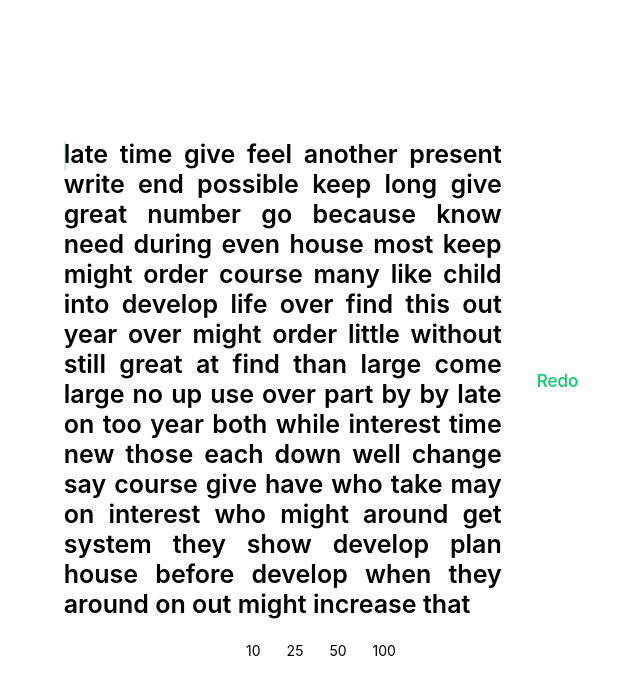
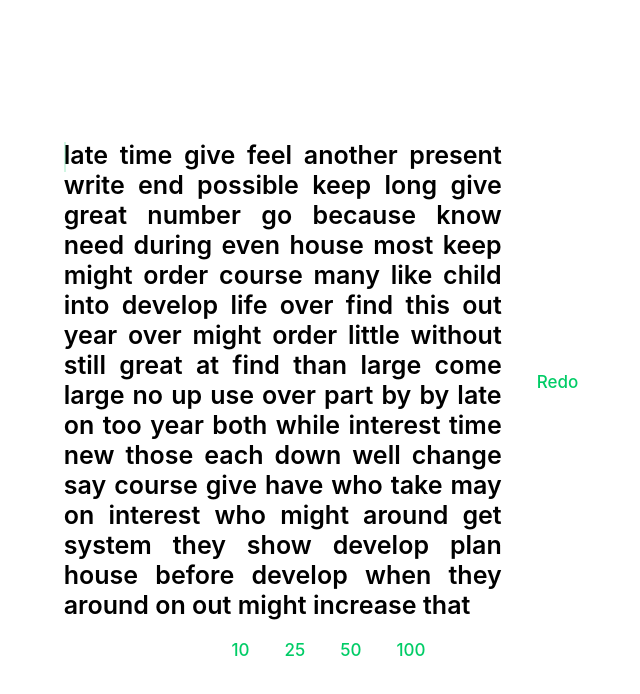
Before and after one commit to mattponiat/typingu-testo, a Next.js app: page / in a window 1280 px wide. Shown: the top 694 px of the page, without its empty margins (319-959 px from the left). Built offline with nearby package versions, Linux system fonts and the light colour scheme.

Commit message:
small changes

```diff
--- a/components/molecules/SetOfButtons/index.tsx
+++ b/components/molecules/SetOfButtons/index.tsx
@@ -1,4 +1,4 @@
-import React from "react";
+import * as React from "react";
 //Components
 import Button from "components/atoms/Button";
 //Hooks
@@ -30,12 +30,16 @@ const Wrapper = styled.div`
     border: none;
     background: none;
     padding: 5px 10px;
-    margin: 3px;
+    margin-left: 15px;
     cursor: pointer;
-    font-size: 14px;
+    font-size: 17px;
+    font-weight: 500;
+    color: hsl(150, 100%, 40%);
   }
 
-  button:hover {
+  button:hover,
+  button:visited,
+  button:focus {
     color: hsl(0, 0%, 60%);
   }
 `;
--- a/components/organisms/TypingContainer/index.tsx
+++ b/components/organisms/TypingContainer/index.tsx
@@ -1,4 +1,5 @@
-import React, { useContext, useRef, useEffect } from "react";
+import * as React from "react";
+import { useContext, useRef, useEffect } from "react";
 //Components
 import Preview from "components/atoms/Preview";
 import SetOfButtons from "components/molecules/SetOfButtons";
@@ -13,13 +14,7 @@ import { WordsContext } from "context/WordsContext";
 const TypingContainer: React.FC = () => {
   const focusRef = useRef<HTMLDivElement>(null);
   const { setWordsAmount } = useWordsAmount();
-  const [words] = useContext(WordsContext);
-
-  const handleFocus = () => {
-    if (null !== focusRef.current) {
-      focusRef.current.focus();
-    }
-  };
+  const [words] = useContext(WordsContext)!;
 
   const restartTest = () => {
     //Randomizes words in the preview
@@ -30,36 +25,40 @@ const TypingContainer: React.FC = () => {
     }
   };
 
-  useEffect(() => {
-    handleFocus();
-  }, [words]);
+  const handleFocus = () => {
+    if (focusRef !== null) {
+      focusRef?.current?.focus();
+    }
+  };
 
   return (
-    <Wrapper>
-      <ResetButton>
+    <Wrapper ref={focusRef}>
+      <ResetAndPreview>
         <Preview />
         <Button
           onClick={() => {
+            restartTest();
             handleFocus();
-            restartTest();
           }}
         >
           Redo
         </Button>
-      </ResetButton>
+      </ResetAndPreview>
       <SetOfButtons />
     </Wrapper>
   );
 };
 
 const Wrapper = styled.div`
+  min-height: auto;
+  width: 100vw;
   display: flex;
   flex-direction: column;
   justify-content: center;
   align-items: center;
 `;
 
-const ResetButton = styled.div`
+const ResetAndPreview = styled.div`
   display: flex;
   align-items: center;
   justify-content: flex-end;
@@ -74,6 +73,12 @@ const ResetButton = styled.div`
     font-weight: 500;
     color: hsl(150, 100%, 40%);
   }
+
+  button:hover,
+  button:visited,
+  button:focus {
+    color: hsl(0, 0%, 60%);
+  }
 `;
 
 export default TypingContainer;
```
